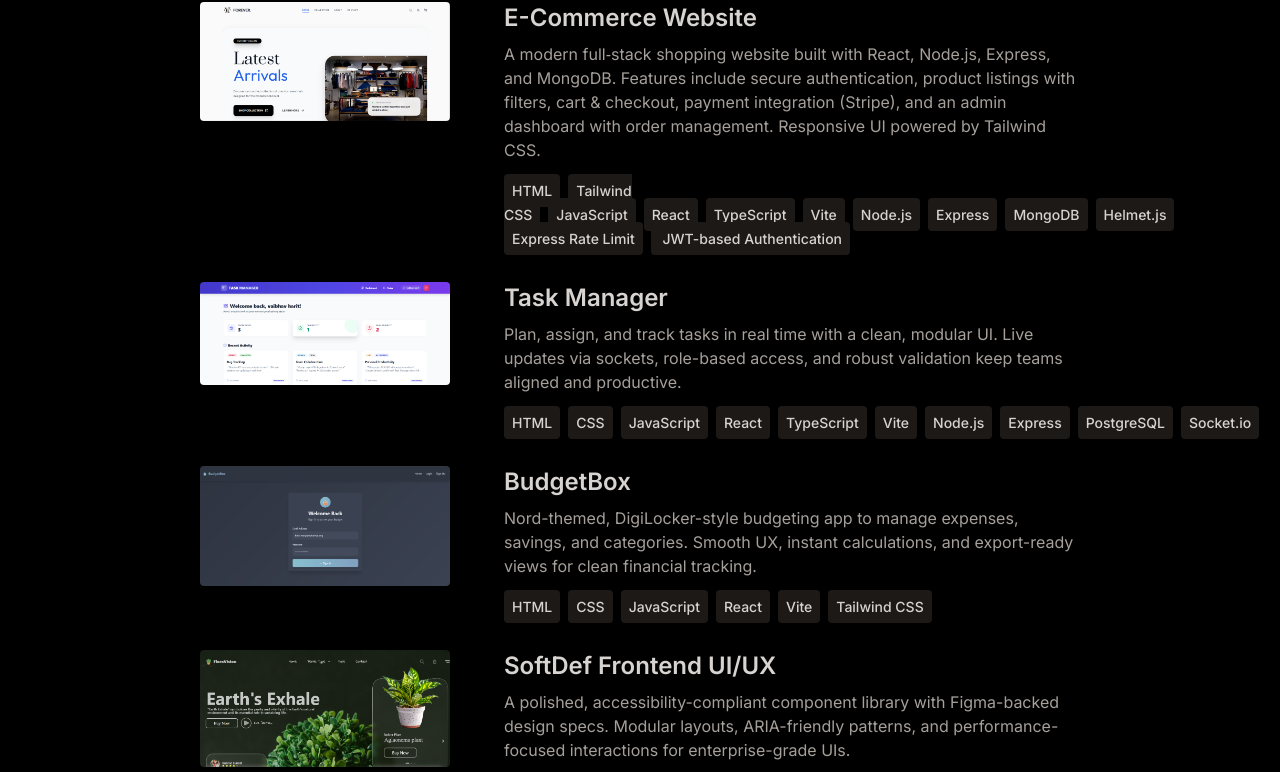
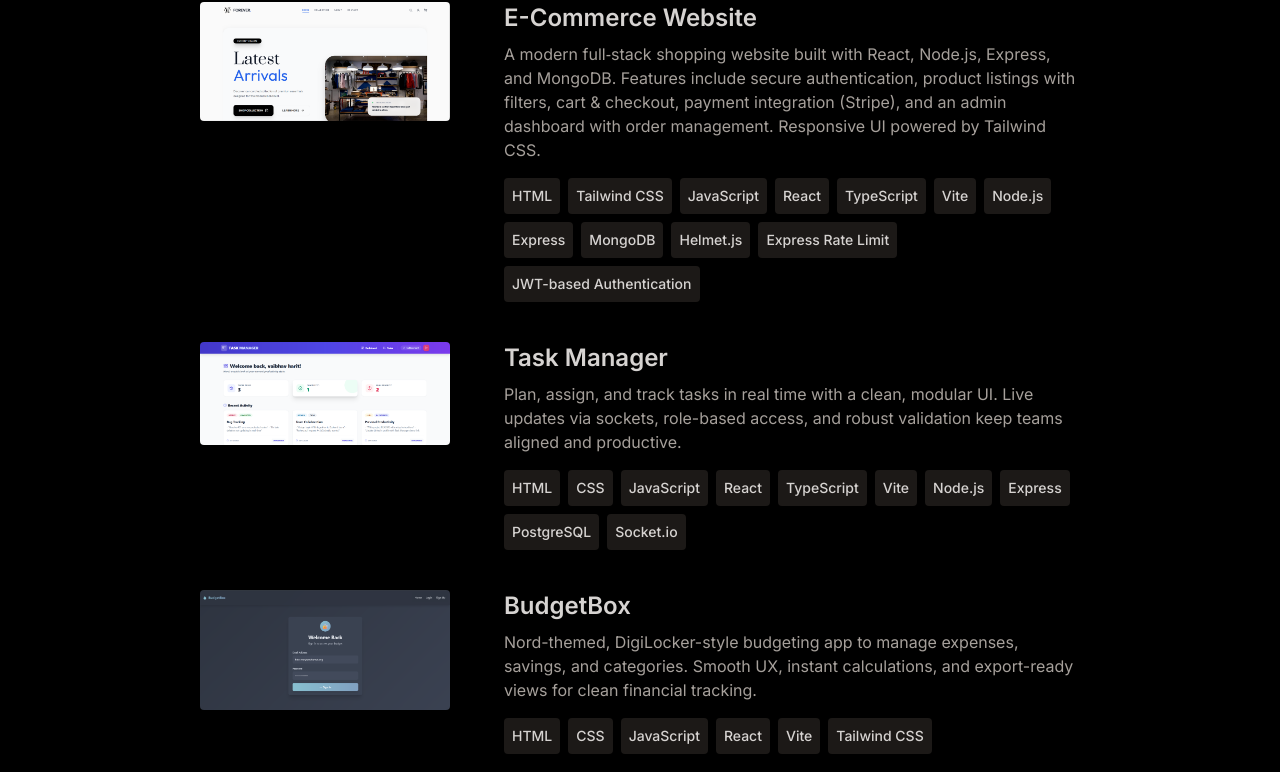
Before and after one commit to vaibhavharit14/Portfolio, a React (Vite) app: page / in a window 1280 px wide. Shown: the part 1422-2194 px from the top of the page. Built offline with nearby package versions, Linux system fonts and the light colour scheme; a web font is replaced by a local one.

Commit message:
Improved technology tags display with flex-wrap and whitespace-nowrap.

```diff
--- a/src/component/Project.jsx
+++ b/src/component/Project.jsx
@@ -49,14 +49,16 @@ const Project = () => {
             >
               <a href={project.link} target="_blank" rel="noopener noreferrer"><h3 className="mb-2 font-semibold text-2xl group-hover:text-blue-400 transition-colors">{project.title}</h3></a>
               <p className="mb-4 text-stone-400">{project.description}</p>
+              <div className="flex flex-wrap mt-4">
                 {project.technologies.map((tech, index) => (
                   <span
-                  className="mr-2 rounded bg-stone-900 p-2 text-sm font-medium text-stone-300 group-hover:bg-stone-800 transition-colors"
+                    className="mr-2 mb-2 rounded bg-stone-900 p-2 text-sm font-medium text-stone-300 group-hover:bg-stone-800 transition-colors whitespace-nowrap"
                     key={index}
                   >
                     {tech}
                   </span>
                 ))}
+              </div>
             </motion.div>
           </motion.div>
         ))}
--- a/src/constants/index.js
+++ b/src/constants/index.js
@@ -25,7 +25,7 @@ export const PROJECTS = [
   image: project14,
   description:
     "A modern full‑stack shopping website built with React, Node.js, Express, and MongoDB. Features include secure authentication, product listings with filters, cart & checkout, payment integration (Stripe), and an admin dashboard with order management. Responsive UI powered by Tailwind CSS.",
-  technologies: ["HTML", "Tailwind CSS", "JavaScript", "React", "TypeScript", "Vite", "Node.js", "Express","MongoDB","Helmet.js"," Express Rate Limit"," JWT-based Authentication"],
+  technologies: ["HTML", "Tailwind CSS", "JavaScript", "React", "TypeScript", "Vite", "Node.js", "Express","MongoDB","Helmet.js","Express Rate Limit","JWT-based Authentication"],
   link: "https://shopping-e-commerce-website-brown.vercel.app/",
 },
   {
```
Lines whose indentation alone changed are shown as unchanged.
